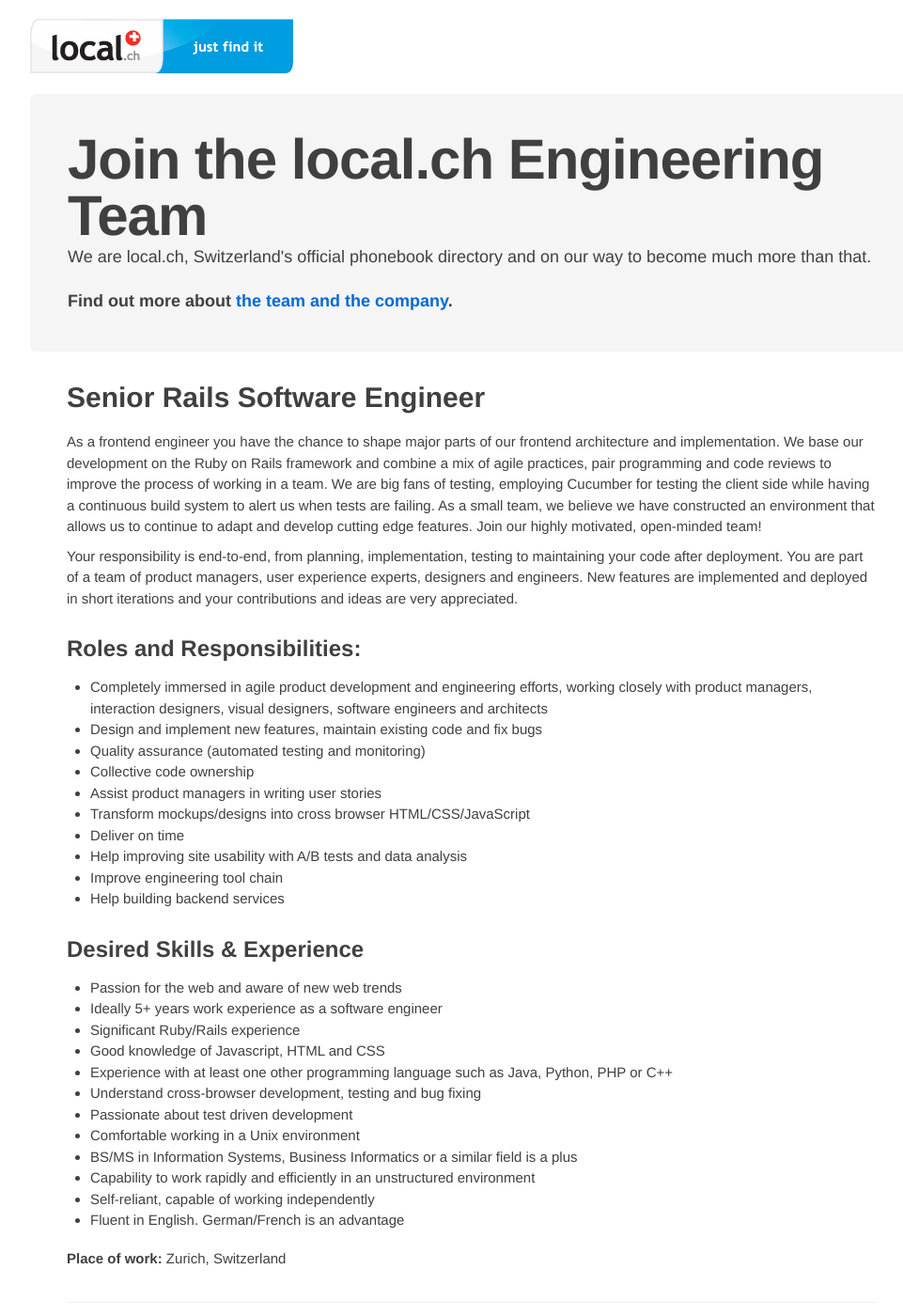
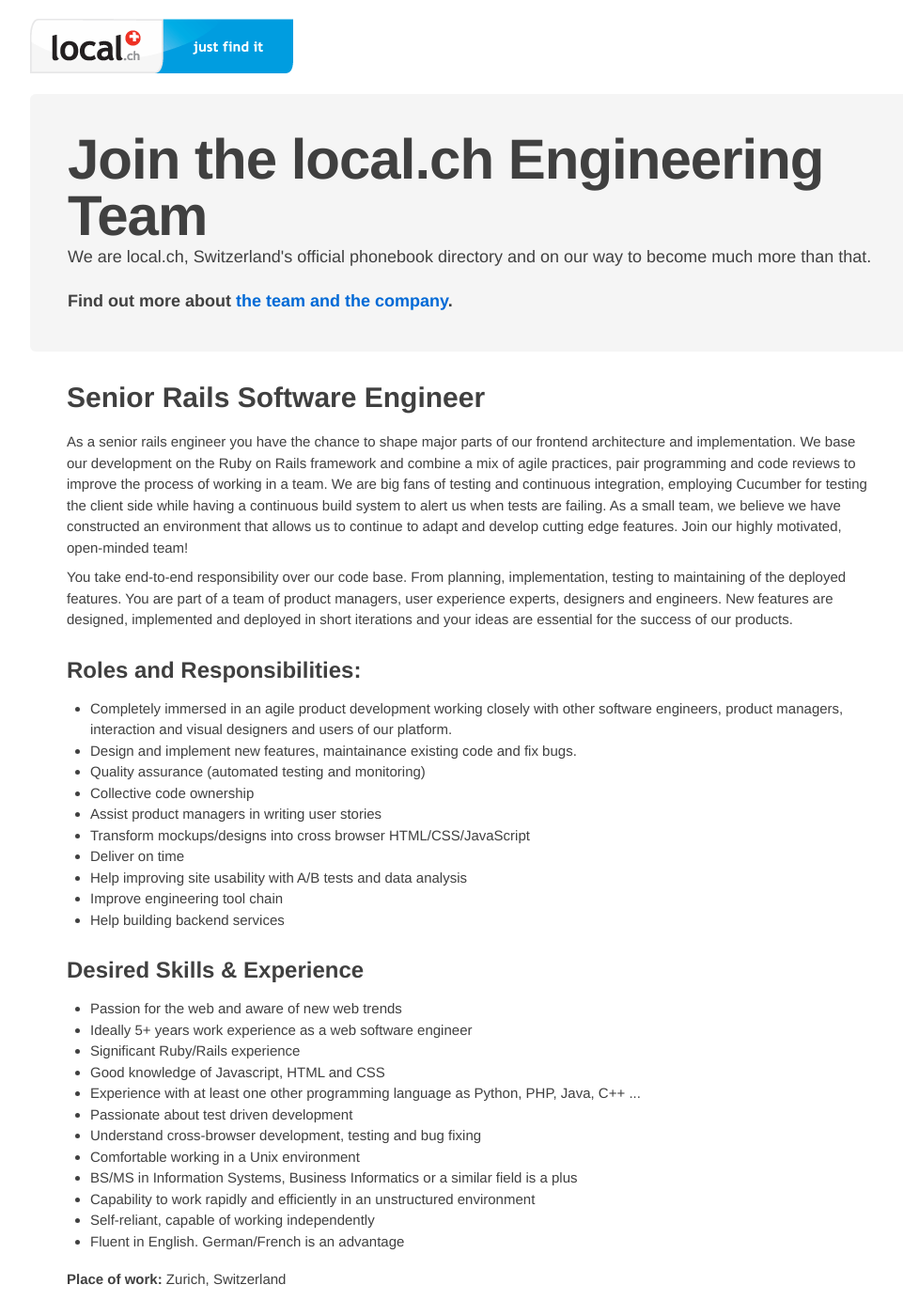
Before and after one commit to digideskio/local-ch.github.com, a Jekyll site: the page built from _posts/2011-09-09-rails-software-engineer.html, in a window 1280 px wide and 1400 px high. Shown: the whole window at 94% size, without its empty margins (138-1099 px from the left). Built offline with Jekyll 4.4.1, drawn with Linux system fonts in a browser that asks for light colours.

Commit message:
Updated Senior Rails Engineer job ad

```diff
--- a/_posts/2011-09-09-rails-software-engineer.html
+++ b/_posts/2011-09-09-rails-software-engineer.html
@@ -7,14 +7,14 @@
 
 <h1>Senior Rails Software Engineer</h1>
 
-<p>As a frontend engineer you have the chance to shape major parts of our frontend architecture and implementation. We base our development on the Ruby on Rails framework and combine a mix of agile practices, pair programming and code reviews to improve the process of working in a team. We are big fans of testing, employing Cucumber for testing the client side while having a continuous build system to alert us when tests are failing. As a small team, we believe we have constructed an environment that allows us to continue to adapt and develop cutting edge features. Join our highly motivated, open-minded team!</p>
+<p>As a senior rails engineer you have the chance to shape major parts of our frontend architecture and implementation. We base our development on the Ruby on Rails framework and combine a mix of agile practices, pair programming and code reviews to improve the process of working in a team. We are big fans of testing and continuous integration, employing Cucumber for testing the client side while having a continuous build system to alert us when tests are failing. As a small team, we believe we have constructed an environment that allows us to continue to adapt and develop cutting edge features. Join our highly motivated, open-minded team!</p>
 
-<p>Your responsibility is end-to-end, from planning, implementation, testing to maintaining your code after deployment. You are part of a team of product managers, user experience experts, designers and engineers. New features are implemented and deployed in short iterations and your contributions and ideas are very appreciated.</p>
+<p>You take end-to-end responsibility over our code base. From planning, implementation, testing to maintaining of the deployed features. You are part of a team of product managers, user experience experts, designers and engineers. New features are designed, implemented and deployed in short iterations and your ideas are essential for the success of our products.</p>
 
 <h2>Roles and Responsibilities:</h2>
 <ul>
-    <li>Completely immersed in agile product development and engineering efforts, working closely with product managers, interaction designers, visual designers, software engineers and architects</li>
-    <li>Design and implement new features, maintain existing code and fix bugs</li>
+    <li>Completely immersed in an agile product development working closely with other software engineers, product managers, interaction and visual designers and users of our platform.</li>
+    <li>Design and implement new features, maintainance existing code and fix bugs.</li>
     <li>Quality assurance (automated testing and monitoring)</li>
     <li>Collective code ownership</li>
     <li>Assist product managers in writing user stories</li>
@@ -29,12 +29,12 @@
 
 <ul>
     <li>Passion for the web and aware of new web trends</li>
-    <li>Ideally 5+ years work experience as a software engineer</li>
+    <li>Ideally 5+ years work experience as a web software engineer</li>
     <li>Significant Ruby/Rails experience</li>
     <li>Good knowledge of Javascript, HTML and CSS</li>
-    <li>Experience with at least one other programming language such as Java, Python, PHP or C++</li>
+    <li>Experience with at least one other programming language as Python, PHP, Java, C++ ...</li>
+    <li>Passionate about test driven development</li>
     <li>Understand cross-browser development, testing and bug fixing</li>
-    <li>Passionate about test driven development</li>
     <li>Comfortable working in a Unix environment</li>
     <li>BS/MS in Information Systems, Business Informatics or a similar field is a plus</li>
     <li>Capability to work rapidly and efficiently in an unstructured environment</li>
--- a/_posts/2013-01-15-frontend-engineer.html
+++ b/_posts/2013-01-15-frontend-engineer.html
@@ -1,8 +1,8 @@
 ---
 layout: default
-title: Senior Rails Software Engineer
-description: Senior Rails Software Engineer job position at local.ch
-keyword: local, engineer, ruby, rails, javascript
+title: Frontend Engineer
+description: Frontend Engineer job position at local.ch
+keyword: local, frontend, engineer, ruby, rails, javascript
 ---
 
 <h1>
```
